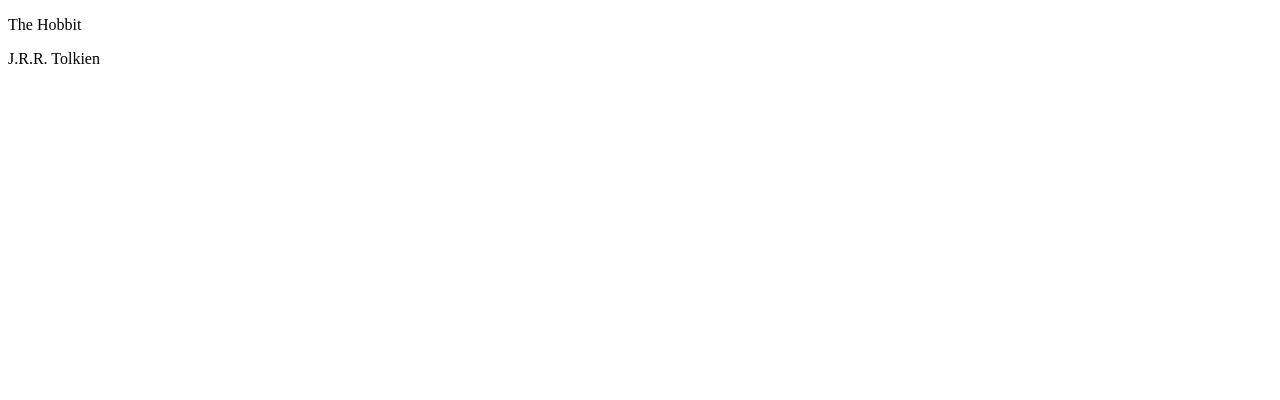
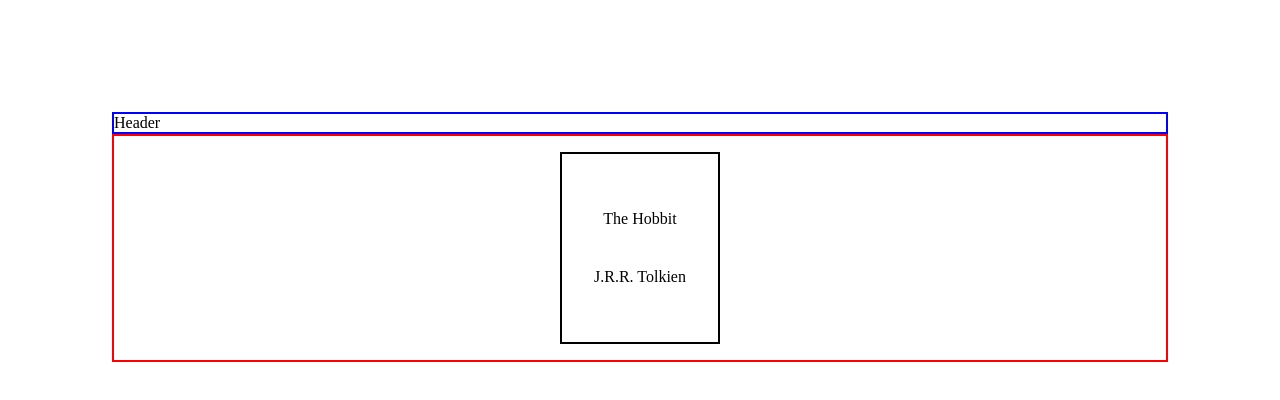
Before and after one commit to BrettCross/library, a plain HTML site: page index.html in a window 1280 px wide. Drawn offline with Linux system fonts and the light colour scheme.

Commit message:
add basic style to page for testing

```diff
--- a/index.html
+++ b/index.html
@@ -10,7 +10,7 @@
 <body>
   <main>
     <div class="container">
-      <div class="header"></div>
+      <div class="header">Header</div>
       <div class="books">
         <div class="book">
           <p class="title">The Hobbit</p>
--- a/styles.css
+++ b/styles.css
@@ -0,0 +1,34 @@
+* {
+  box-sizing: border-box;
+  margin: 0;
+  padding: 0;
+}
+
+.container {
+  display: flex;
+  flex-direction: column;
+  padding: 7rem;
+}
+
+.header {
+  border: 2px solid blue;
+}
+
+.books {
+  border: 2px solid red;
+  display: flex;
+  flex-wrap: wrap;
+  justify-content: center;
+}
+
+.book {
+  display: flex;
+  flex-direction: column;
+  justify-content: space-evenly;
+  align-items: center;
+  width: 10rem;
+  height: 12rem;
+  padding: 1rem;
+  margin: 1rem;
+  border: 2px solid black;
+}
```
